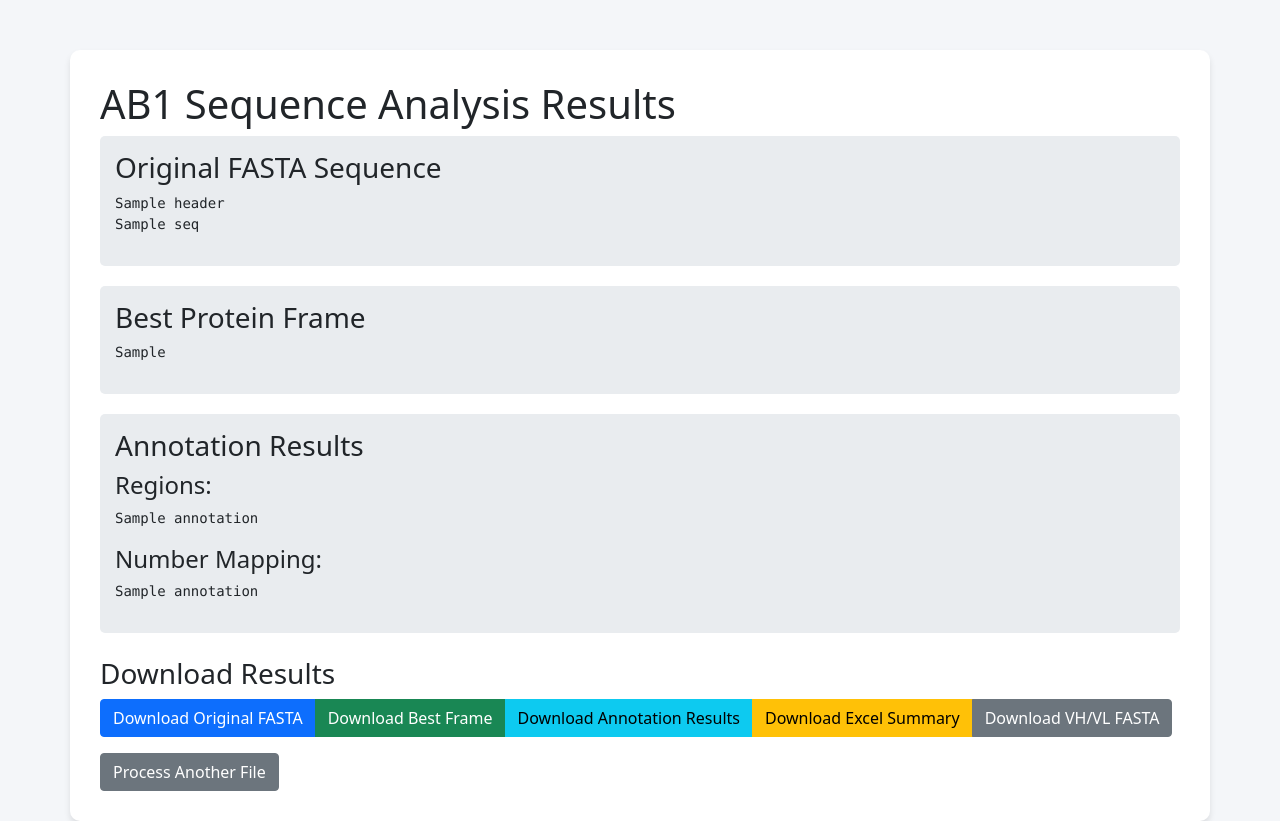
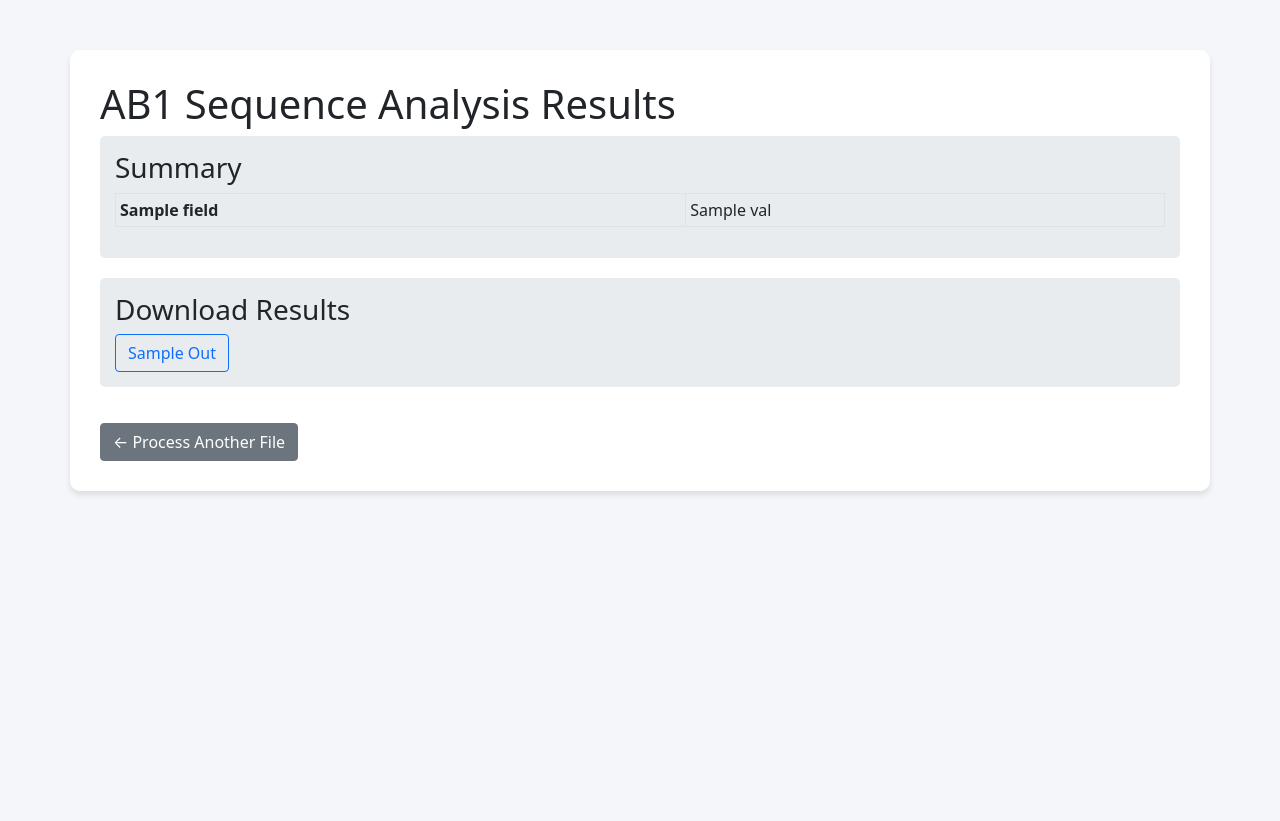
Before and after one commit to joeytzt/AB1-Batch-Annotator, a Flask app: template templates/result.html in a window 1280 px wide. After the commit the page ends 495 px from the top, so only its background shows below. Run offline with Flask 3, Linux system fonts and the light colour scheme; the template is opened without the code that fills it: most values are stand-ins (such as "Sample title", 1, 10 or a date in 2020).

Commit message:
Update result.html

```diff
--- a/templates/result.html
+++ b/templates/result.html
@@ -5,76 +5,61 @@
   <title>AB1 Sequence Analysis Results</title>
   <link href="https://cdn.jsdelivr.net/npm/bootstrap@5.1.3/dist/css/bootstrap.min.css" rel="stylesheet">
   <style>
-        body {
-            background-color: #f4f6f9;
-            padding-top: 50px;
-        }
-        .container {
-            background-color: white;
-            border-radius: 10px;
-            box-shadow: 0 4px 6px rgba(0,0,0,0.1);
-            padding: 30px;
-        }
-        .result-section {
-            background-color: #e9ecef;
-            border-radius: 5px;
-            padding: 15px;
-            margin-bottom: 20px;
-        }
-        pre {
-            max-height: 300px;
-            overflow-y: auto;
-        }
+    body { background-color: #f4f6f9; padding-top: 50px; }
+    .container { background-color: white; border-radius: 10px; box-shadow: 0 4px 6px rgba(0,0,0,0.1); padding: 30px; }
+    .result-section { background-color: #e9ecef; border-radius: 5px; padding: 15px; margin-bottom: 20px; }
+    table { width: 100%; }
   </style>
 </head>
 <body>
   <div class="container">
     <h1>AB1 Sequence Analysis Results</h1>
-
     <div class="result-section">
-            <h3>Original FASTA Sequence</h3>
-            <pre>{% for header, seq in original_fasta.items() %}{{ header }}
-{{ seq }}
-{% endfor %}</pre>
+      <h3>Summary</h3>
+      <table class="table table-bordered table-sm">
+        <tbody>
+          {% for field, val in result.excel.items() %}
+          <tr>
+            <th>{{ field }}</th>
+            <td>
+              {% if field == 'VH/VL Full Sequence' %}
+                <pre style="margin:0">{{ val }}</pre>
+              {% else %}
+                {{ val }}
+              {% endif %}
+            </td>
+          </tr>
+          {% endfor %}
+        </tbody>
+      </table>
     </div>
 
     <div class="result-section">
-            <h3>Best Protein Frame</h3>
-            <pre>{{ best_protein }}</pre>
+      <h3>Download Results</h3>
+      <div class="btn-group" role="group">
+        {% for label, fname in result.outs.items() %}
+          {% if fname != 'N/A' %}
+            <a href="{{ url_for('download_file', filename=fname) }}" class="btn btn-outline-primary">
+              {{ label.replace('_',' ').title() }}
+            </a>
+          {% else %}
+            <button class="btn btn-outline-secondary" disabled>
+              {{ label.replace('_',' ').title() }} (N/A)
+            </button>
+          {% endif %}
+        {% endfor %}
+      </div>
+      <!-- CSV summary -->
+      {% if result.csv %}
+      <div class="mt-3">
+        <a href="{{ url_for('download_file', filename=result.csv) }}" class="btn btn-warning">
+          Download CSV Summary
+        </a>
+      </div>
+      {% endif %}
     </div>
 
-        <div class="result-section">
-            <h3>Annotation Results</h3>
-            <h4>Regions:</h4>
-            <pre>{{ annotation_data[0] }}</pre>
-
-            <h4>Number Mapping:</h4>
-            <pre>{{ annotation_data[1] }}</pre>
-        </div>
-
-        <div class="mt-4">
-            <h3>Download Results</h3>
-            <div class="btn-group" role="group">
-                <a href="{{ url_for('download_file', filename=fasta_file) }}" class="btn btn-primary">
-                    Download Original FASTA
-                </a>
-                <a href="{{ url_for('download_file', filename=best_frame) }}" class="btn btn-success">
-                    Download Best Frame
-                </a>
-                <a href="{{ url_for('download_file', filename=annotation_result) }}" class="btn btn-info">
-                    Download Annotation Results
-                </a>
-                <a href="{{ url_for('download_file', filename=excel_file) }}" class="btn btn-warning">
-                    Download Excel Summary
-                </a>
-                <a href="{{ url_for('download_file', filename=vh_vl_fasta) }}" class="btn btn-secondary">
-                    Download VH/VL FASTA
-                </a>
-            </div>
-            <a href="{{ url_for('upload_file') }}" class="btn btn-secondary mt-3">
-                Process Another File
-            </a>
-        </div>
+    <a href="{{ url_for('upload_file') }}" class="btn btn-secondary mt-3">← Process Another File</a>
   </div>
 </body>
 </html>
```
Lines whose indentation alone changed are shown as unchanged.
